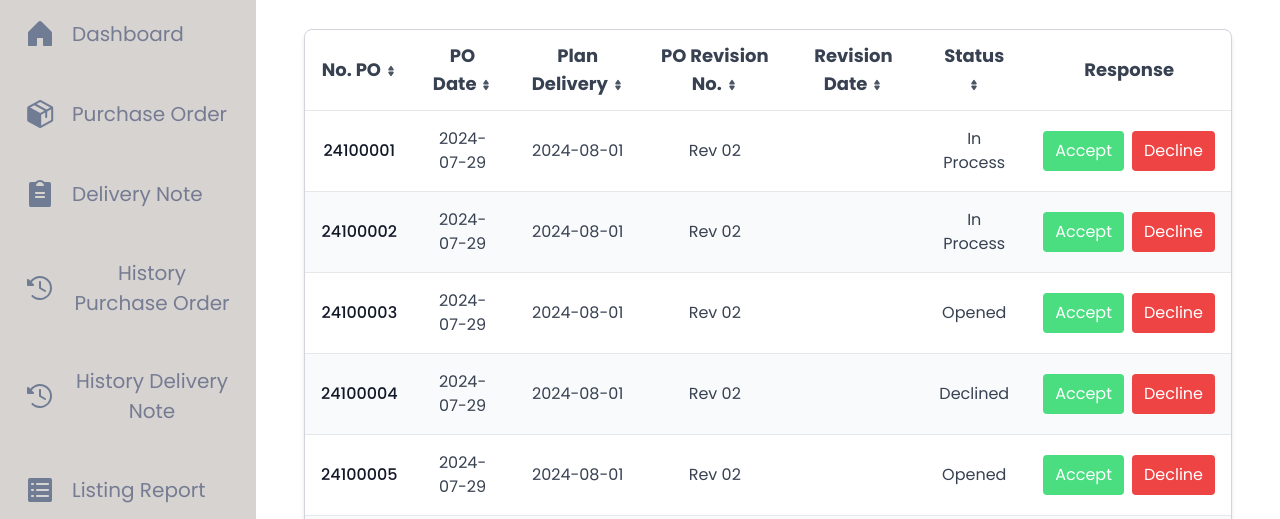
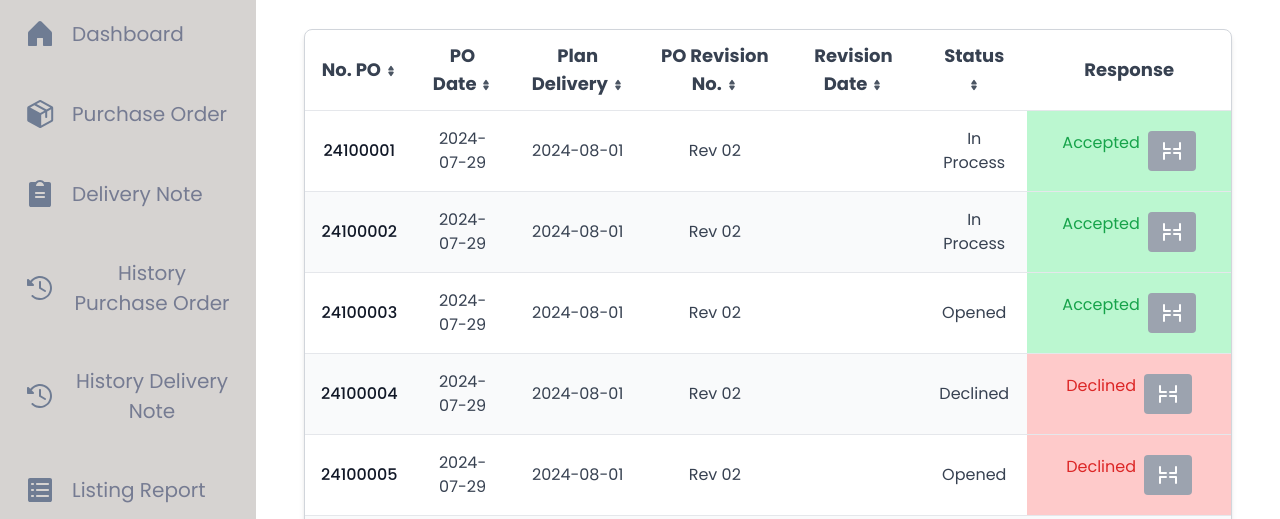
Before and after one commit to mygads/sanoh-scm-frontend, a website: page public/po-header.html in a window 1280 px wide. Shown: the part 171-690 px from the top of the page. Drawn offline with nearby package versions, Linux system fonts and the light colour scheme.

Commit message:
fix : response button

```diff
--- a/public/po-header.html
+++ b/public/po-header.html
@@ -9,7 +9,7 @@
   <link rel="preconnect" href="https://fonts.googleapis.com">
   <link rel="preconnect" href="https://fonts.gstatic.com" crossorigin>
   <link
-    href="https://fonts.googleapis.com/css2?family=Berkshire+Swash&family=Poppins:ital,wght@0,100;0,200;0,300;0,400;0,500;0,600;0,700;0,800;0,900;1,100;1,200;1,300;1,400;1,500;1,600;1,700;1,800;1,900&display=swap"
+    href="https://fonts.googleapis.com/css2?family=Berkshire+Swash&family=Poppins:ital,wght@0,100;0,200;0,300;0,400;0,500;0,600;0,700;0,800;0,900&display=swap"
     rel="stylesheet">
   <link rel="stylesheet" href="style.css">
   <script>
@@ -181,11 +181,11 @@
 <script>
   // Dummy data
   const data = [
-    { noPO: '24100001', poDate: '2024-07-29', planDelivery: '2024-08-01', poRevision: 'Rev 02', revisionDate: '', status: 'In Process', response: '' },
-    { noPO: '24100002', poDate: '2024-07-29', planDelivery: '2024-08-01', poRevision: 'Rev 02', revisionDate: '', status: 'In Process', response: '' },
-    { noPO: '24100003', poDate: '2024-07-29', planDelivery: '2024-08-01', poRevision: 'Rev 02', revisionDate: '', status: 'Opened', response: '' },
-    { noPO: '24100004', poDate: '2024-07-29', planDelivery: '2024-08-01', poRevision: 'Rev 02', revisionDate: '', status: 'Declined', response: '' },
-    { noPO: '24100005', poDate: '2024-07-29', planDelivery: '2024-08-01', poRevision: 'Rev 02', revisionDate: '', status: 'Opened', response: '' },
+    { noPO: '24100001', poDate: '2024-07-29', planDelivery: '2024-08-01', poRevision: 'Rev 02', revisionDate: '', status: 'In Process', response: 'Accepted' },
+    { noPO: '24100002', poDate: '2024-07-29', planDelivery: '2024-08-01', poRevision: 'Rev 02', revisionDate: '', status: 'In Process', response: 'Accepted' },
+    { noPO: '24100003', poDate: '2024-07-29', planDelivery: '2024-08-01', poRevision: 'Rev 02', revisionDate: '', status: 'Opened', response: 'Accepted' },
+    { noPO: '24100004', poDate: '2024-07-29', planDelivery: '2024-08-01', poRevision: 'Rev 02', revisionDate: '', status: 'Declined', response: 'Declined' },
+    { noPO: '24100005', poDate: '2024-07-29', planDelivery: '2024-08-01', poRevision: 'Rev 02', revisionDate: '', status: 'Opened', response: 'Declined' },
     { noPO: '24100006', poDate: '2024-07-29', planDelivery: '2024-08-01', poRevision: 'Rev 02', revisionDate: '', status: 'In Process', response: '' },
     { noPO: '24100007', poDate: '2024-07-29', planDelivery: '2024-08-01', poRevision: 'Rev 02', revisionDate: '', status: 'Opened', response: '' },
     { noPO: '24100008', poDate: '2024-07-29', planDelivery: '2024-08-01', poRevision: 'Rev 02', revisionDate: '', status: 'Declined', response: '' },
@@ -193,26 +193,6 @@
     { noPO: '24100010', poDate: '2024-07-29', planDelivery: '2024-08-01', poRevision: 'Rev 02', revisionDate: '', status: 'Opened', response: '' },
     { noPO: '24100011', poDate: '2024-07-29', planDelivery: '2024-08-01', poRevision: 'Rev 02', revisionDate: '', status: 'Opened', response: '' },
     { noPO: '24100012', poDate: '2024-07-29', planDelivery: '2024-08-01', poRevision: 'Rev 02', revisionDate: '', status: 'Opened', response: '' },
-    { noPO: '24100002', poDate: '2024-07-29', planDelivery: '2024-08-01', poRevision: 'Rev 02', revisionDate: '', status: 'In Process', response: '' },
-    { noPO: '24100003', poDate: '2024-07-29', planDelivery: '2024-08-01', poRevision: 'Rev 02', revisionDate: '', status: 'Opened', response: '' },
-    { noPO: '24100004', poDate: '2024-07-29', planDelivery: '2024-08-01', poRevision: 'Rev 02', revisionDate: '', status: 'Declined', response: '' },
-    { noPO: '24100005', poDate: '2024-07-29', planDelivery: '2024-08-01', poRevision: 'Rev 02', revisionDate: '', status: 'Opened', response: '' },
-    { noPO: '24100006', poDate: '2024-07-29', planDelivery: '2024-08-01', poRevision: 'Rev 02', revisionDate: '', status: 'In Process', response: '' },
-    { noPO: '24100007', poDate: '2024-07-29', planDelivery: '2024-08-01', poRevision: 'Rev 02', revisionDate: '', status: 'Opened', response: '' },
-    { noPO: '24100008', poDate: '2024-07-29', planDelivery: '2024-08-01', poRevision: 'Rev 02', revisionDate: '', status: 'Declined', response: '' },
-    { noPO: '24100009', poDate: '2024-07-29', planDelivery: '2024-08-01', poRevision: 'Rev 02', revisionDate: '', status: 'In Process', response: '' },
-    { noPO: '24100010', poDate: '2024-07-29', planDelivery: '2024-08-01', poRevision: 'Rev 02', revisionDate: '', status: 'Opened', response: '' },
-    { noPO: '24100011', poDate: '2024-07-29', planDelivery: '2024-08-01', poRevision: 'Rev 02', revisionDate: '', status: 'Opened', response: '' },
-    { noPO: '24100002', poDate: '2024-07-29', planDelivery: '2024-08-01', poRevision: 'Rev 02', revisionDate: '', status: 'In Process', response: '' },
-    { noPO: '24100003', poDate: '2024-07-29', planDelivery: '2024-08-01', poRevision: 'Rev 02', revisionDate: '', status: 'Opened', response: '' },
-    { noPO: '24100004', poDate: '2024-07-29', planDelivery: '2024-08-01', poRevision: 'Rev 02', revisionDate: '', status: 'Declined', response: '' },
-    { noPO: '24100005', poDate: '2024-07-29', planDelivery: '2024-08-01', poRevision: 'Rev 02', revisionDate: '', status: 'Opened', response: '' },
-    { noPO: '24100006', poDate: '2024-07-29', planDelivery: '2024-08-01', poRevision: 'Rev 02', revisionDate: '', status: 'In Process', response: '' },
-    { noPO: '24100007', poDate: '2024-07-29', planDelivery: '2024-08-01', poRevision: 'Rev 02', revisionDate: '', status: 'Opened', response: '' },
-    { noPO: '24100008', poDate: '2024-07-29', planDelivery: '2024-08-01', poRevision: 'Rev 02', revisionDate: '', status: 'Declined', response: '' },
-    { noPO: '24100009', poDate: '2024-07-29', planDelivery: '2024-08-01', poRevision: 'Rev 02', revisionDate: '', status: 'In Process', response: '' },
-    { noPO: '24100010', poDate: '2024-07-29', planDelivery: '2024-08-01', poRevision: 'Rev 02', revisionDate: '', status: 'Opened', response: '' },
-    { noPO: '24100011', poDate: '2024-07-29', planDelivery: '2024-08-01', poRevision: 'Rev 02', revisionDate: '', status: 'Opened', response: '' },
   ];
 
   const rowsPerPage = 10;
@@ -227,7 +207,7 @@
     const end = start + rowsPerPage;
     const paginatedData = filteredData.slice(start, end);
 
-    paginatedData.forEach(row => {
+    paginatedData.forEach((row, index) => {
       const tableRow = document.createElement('tr');
       tableRow.classList.add('odd:bg-white', 'even:bg-gray-50', 'border-b', 'dark:border-gray-100');
       tableRow.innerHTML = `
@@ -237,10 +217,18 @@
         <td class="px-4 py-4 text-center">${row.poRevision}</td>
         <td class="px-4 py-4 text-center">${row.revisionDate}</td>
         <td class="px-4 py-4 text-center">${row.status}</td>
-        <td class="px-4 py-4 text-center">
+        <td class="px-4 py-4 text-center ${row.response === 'Accepted' ? 'bg-green-200' : row.response === 'Declined' ? 'bg-red-200' : ''}">
           <div class="flex gap-2 justify-center">
-            <button class="px-3 py-2 bg-green-400 text-white rounded">Accept</button>
-            <button class="px-3 py-2 bg-red-500 text-white rounded">Decline</button>
+            ${row.response ? `
+              <span class="${row.response === 'Accepted' ? 'text-green-600' : 'text-red-600'}">${row.response}</span>
+              <button class="px-3 py-2 bg-gray-400 text-white rounded" onclick="resetResponse(${start + index})">
+                <svg xmlns="http://www.w3.org/2000/svg" class="h-6 w-6" fill="none" viewBox="0 0 24 24" stroke="currentColor">
+                  <path stroke-linecap="round" stroke-linejoin="round" stroke-width="2" d="M4 4v6h6M20 20v-6h-6M4 20v-6h6M20 4v6h-6" />
+                </svg>
+              </button>` : `
+              <button class="px-3 py-2 bg-green-400 text-white rounded" onclick="updateResponse(${start + index}, 'Accepted')">Accept</button>
+              <button class="px-3 py-2 bg-red-500 text-white rounded" onclick="updateResponse(${start + index}, 'Declined')">Decline</button>
+            `}
           </div>
         </td>
       `;
@@ -304,6 +292,16 @@
     paginationContainer.appendChild(nextButton);
   }
 
+  function updateResponse(index, response) {
+    data[index].response = response;
+    displayTableData(currentPage);
+  }
+
+  function resetResponse(index) {
+    data[index].response = '';
+    displayTableData(currentPage);
+  }
+
   function searchTable() {
     const searchInput = document.getElementById('search-input').value.toLowerCase();
     filteredData = data.filter(row => row.noPO.toLowerCase().includes(searchInput));
```
